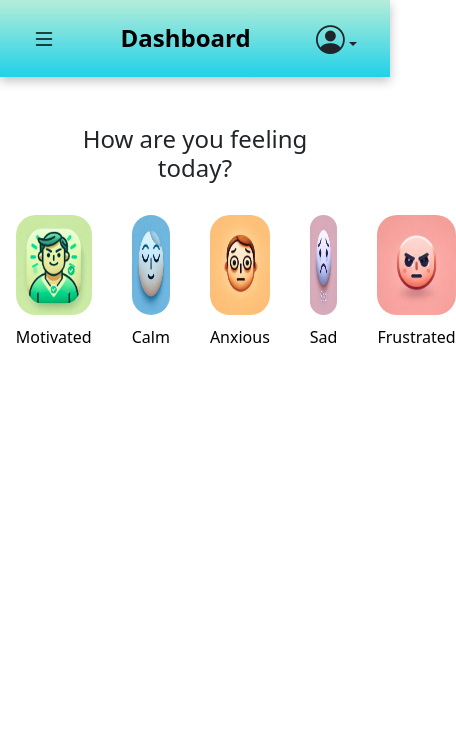
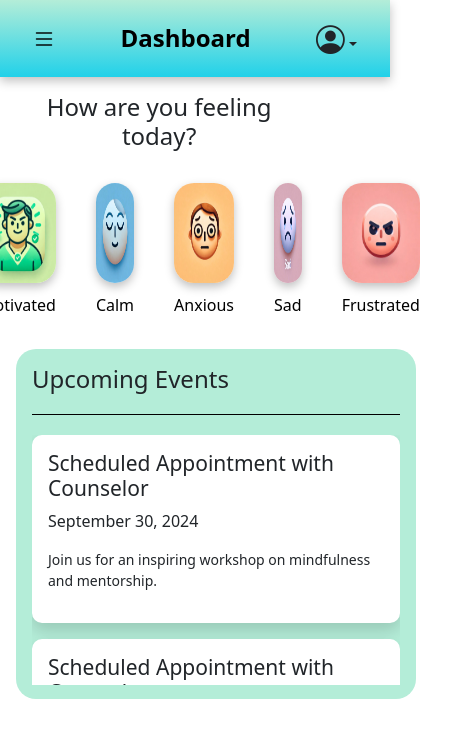
Before and after one commit to ArtisTechs/mindful-mentor-web, a React (Create React App) app: page / in a window 390 px wide. Shown: the top 738 px of the page, 456 px wide, since content can reach past the window. Built offline with nearby package versions, Linux system fonts and the light colour scheme.

Commit message:
upcoming events component

```diff
--- a/src/components/emotion-picker/emotion-picker.component.css
+++ b/src/components/emotion-picker/emotion-picker.component.css
@@ -33,6 +33,7 @@
   border-radius: 20px;
   display: block;
   margin: 0 auto;
+  box-shadow: 0 4px 10px rgba(0, 0, 0, 0.25);
 }
 
 .emotion-name {
--- /dev/null
+++ b/src/components/upcoming-events/upcoming-events.component.css
@@ -0,0 +1,70 @@
+.upcoming-events-container {
+  width: 400px;
+  min-height: 200px;
+  max-height: 350px;
+  border-radius: 20px;
+  padding: 1rem;
+  background: var(--primary-color);
+}
+
+.events-divider {
+  height: 1px;
+  background-color: black;
+  margin: 20px auto;
+  width: 100%;
+}
+
+.upcoming-events-list {
+  overflow: auto;
+  max-height: 250px;
+}
+
+.upcoming-events-container h1 {
+  font-size: 24px;
+}
+
+.schedule-btn {
+  margin-top: 10px;
+}
+
+.event-card {
+  border-radius: 10px;
+  padding: 1rem;
+  background: white;
+  margin-bottom: 1rem;
+}
+
+.event-card-header h1 {
+  font-size: 21px;
+}
+
+.event-description {
+  font-size: 14px;
+}
+
+.schedule-btn {
+  border: none;
+  padding: 10px 20px;
+  border-radius: 4px;
+  cursor: pointer;
+  display: inline-flex;
+  align-items: center;
+  transition: background-color 0.3s ease;
+}
+
+.schedule-btn:hover,
+.schedule-btn:active {
+  background-color: var(--dark-primary-color);
+  color: white;
+  font-weight: bold;
+}
+
+.bi-arrow-right {
+  margin-left: 8px;
+  font-size: 1.2rem;
+  transition: transform 0.3s ease;
+}
+
+.schedule-btn:hover .bi-arrow-right {
+  transform: translateX(5px);
+}
--- /dev/null
+++ b/src/components/upcoming-events/upcoming-events.component.jsx
@@ -0,0 +1,45 @@
+import React from "react";
+import "./upcoming-events.component.css";
+
+const UpcomingEventsCard = ({ event }) => {
+  const { title, date, description } = event;
+
+  return (
+    <div className="event-card shadow">
+      <div className="event-card-header">
+        <h1>{title}</h1>
+        <p>{date}</p>
+      </div>
+      <div className="event-card-body">
+        <p className="event-description">{description}</p>
+      </div>
+    </div>
+  );
+};
+
+const UpcomingEvents = ({ events }) => {
+  return (
+    <div className="upcoming-events-container">
+      <h1>
+        {events && events.length > 0 ? "Upcoming Events" : "No upcoming events"}
+      </h1>
+      <div className="events-divider"></div>
+      <div className="upcoming-events-list">
+        {events && events.length > 0 ? (
+          events.map((event, index) => (
+            <UpcomingEventsCard key={index} event={event} />
+          ))
+        ) : (
+          <div className="no-events-message">
+            <p>Schedule a personal appointment with a guidance counselor?</p>
+            <button className="schedule-btn">
+              Schedule Now <i className="bi bi-arrow-right"></i>
+            </button>
+          </div>
+        )}
+      </div>
+    </div>
+  );
+};
+
+export default UpcomingEvents;
--- a/src/pages/home-page/home-page.css
+++ b/src/pages/home-page/home-page.css
@@ -0,0 +1,38 @@
+.home-page {
+  display: flex;
+  flex-direction: column;
+  width: 100%;
+  height: 90vh;
+  padding: 4rem 8rem 0 8rem;
+}
+
+.emotion-picker-container {
+  display: flex;
+  justify-content: center;
+  margin-bottom: 32px;
+}
+
+@media (max-width: 1024px) {
+  .home-page {
+    padding: 3rem 4rem 0 4rem;
+  }
+}
+
+@media (max-width: 768px) {
+  .home-page {
+    padding: 2rem 2rem 0 2rem;
+    height: auto;
+  }
+}
+
+@media (max-width: 480px) {
+  .home-page {
+    padding: 1rem;
+    height: auto;
+  }
+
+  .emotion-picker-container {
+    flex-direction: column;
+    margin-bottom: 16px;
+  }
+}
--- a/src/pages/home-page/home-page.jsx
+++ b/src/pages/home-page/home-page.jsx
@@ -1,11 +1,29 @@
 import React from "react";
 import "./home-page.css";
 import EmotionPicker from "../../components/emotion-picker/emotion-picker.component";
+import UpcomingEvents from "../../components/upcoming-events/upcoming-events.component";
 
 const HomePage = () => {
+  const events = [
+    {
+      title: "Scheduled Appointment with Counselor",
+      date: "September 30, 2024",
+      description:
+        "Join us for an inspiring workshop on mindfulness and mentorship.",
+    },
+    {
+      title: "Scheduled Appointment with Counselor",
+      date: "October 5, 2024",
+      description:
+        "A seminar on mental wellness and stress management techniques.",
+    },
+  ];
   return (
-    <div className="d-flex justify-content-center w-100 h-100 p-5">
-      <EmotionPicker />
+    <div className="home-page">
+      <div className="emotion-picker-container">
+        <EmotionPicker />
+      </div>
+      <UpcomingEvents events={events} />
     </div>
   );
 };
```
